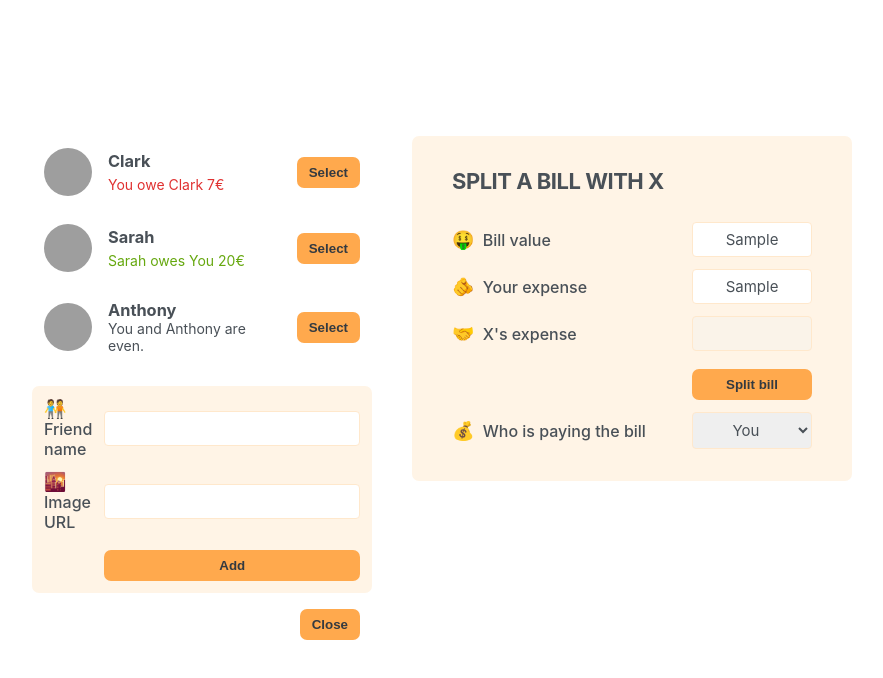
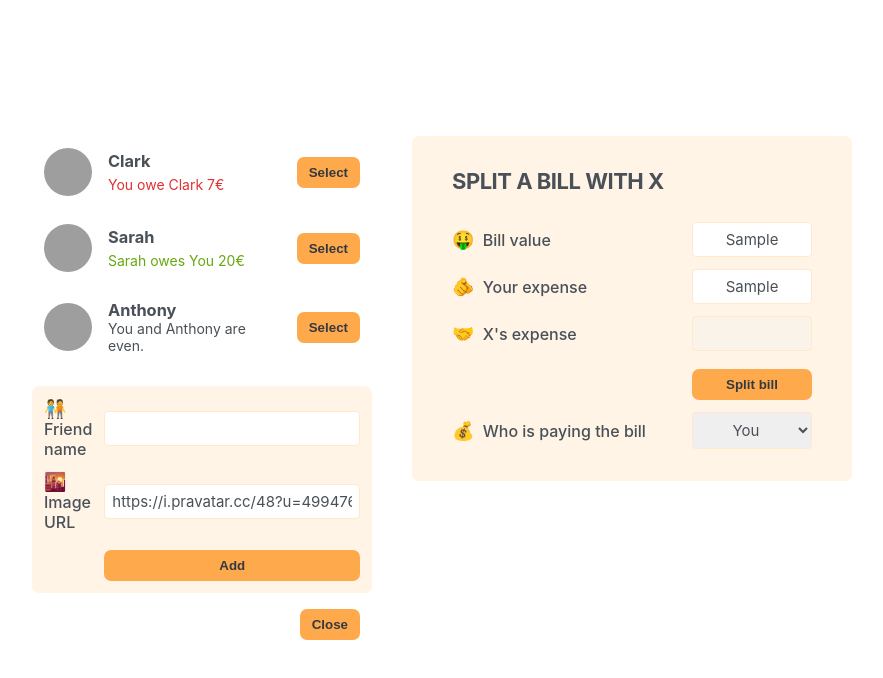
Before and after one commit to PatrykKonior/eat-demo, a React (Create React App) app: page / in a window 1280 px wide. Both pictures are taken after typing "Sample", "Sample" into the empty fields and a click on the button "Add friend". Shown: the top 678 px of the page, without its empty margins (198-1081 px from the left). Built offline with nearby package versions, Linux system fonts and the light colour scheme; grey boxes are pictures that could not be loaded.

Commit message:
Adding a new friend

```diff
--- a/src/App.js
+++ b/src/App.js
@@ -30,17 +30,23 @@
 }
 
 export default function App() {
+  const [friends, setFriends] = useState(initialFriends);
   const [showAddFriend, setShowAddFriend] = useState(false);
 
   function handleShowAddFriend() {
     setShowAddFriend((show) => !show);
   }
 
+  function handleAddFriend(friend) {
+    setFriends((friends) => [...friends, friend]);
+    setShowAddFriend(false);
+  }
+
   return (
     <div className="app">
       <div className="sidebar">
-        <FriendsList />
-        {showAddFriend && <FormAddFriend />}
+        <FriendsList friends={friends} />
+        {showAddFriend && <FormAddFriend onAddFriend={handleAddFriend} />}
         <Button onClick={handleShowAddFriend}>
           {showAddFriend ? "Close" : "Add friend"}
         </Button>
@@ -51,8 +57,7 @@
   );
 }
 
-function FriendsList() {
-  const friends = initialFriends;
+function FriendsList({ friends }) {
   return (
     <ul>
       {friends.map((friend) => (
@@ -85,13 +90,44 @@
   );
 }
 
-function FormAddFriend() {
+function FormAddFriend({ onAddFriend }) {
+  const [name, setName] = useState("");
+  const [image, setImage] = useState("https://i.pravatar.cc/48?u=499476");
+
+  function handleSubmit(e) {
+    e.preventDefault();
+
+    if (!name || !image) return;
+
+    const id = crypto.randomUUID();
+    const newFriend = {
+      id,
+      name,
+      image: `${image}?=${id}`,
+      balance: 0,
+    };
+
+    onAddFriend(newFriend);
+
+    setName("");
+    setImage("https://i.pravatar.cc/48");
+  }
+
   return (
-    <form className="form-add-friend">
+    <form className="form-add-friend" onSubmit={handleSubmit}>
       <label>🧑‍🤝‍🧑 Friend name</label>
-      <input type="text" />
+      <input
+        type="text"
+        value={name}
+        onChange={(e) => setName(e.target.value)}
+      />
+
       <label>🌇 Image URL</label>
-      <input type="text" />
+      <input
+        type="text"
+        value={image}
+        onChange={(e) => setImage(e.target.value)}
+      />
       <Button>Add</Button>
     </form>
   );
```
